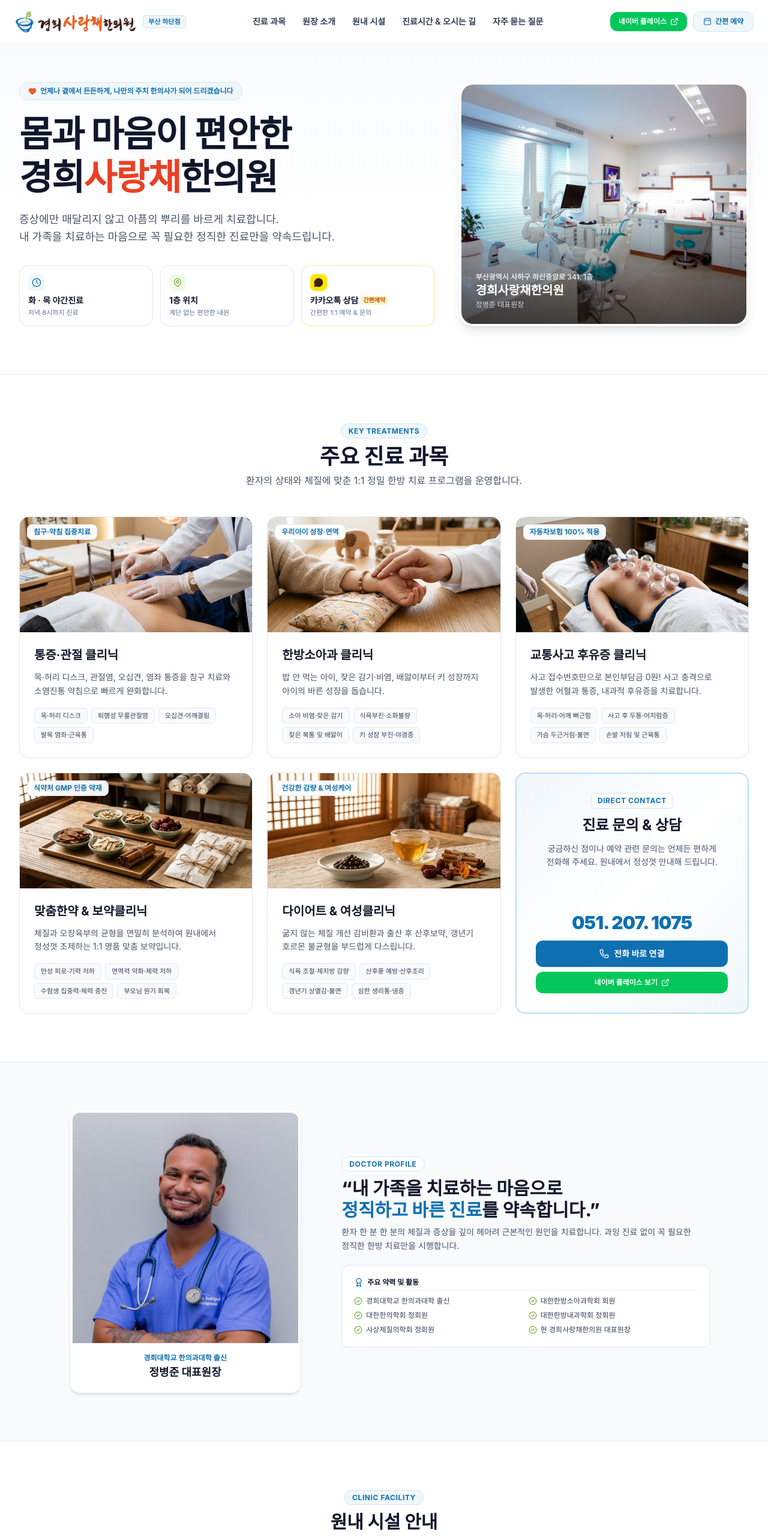
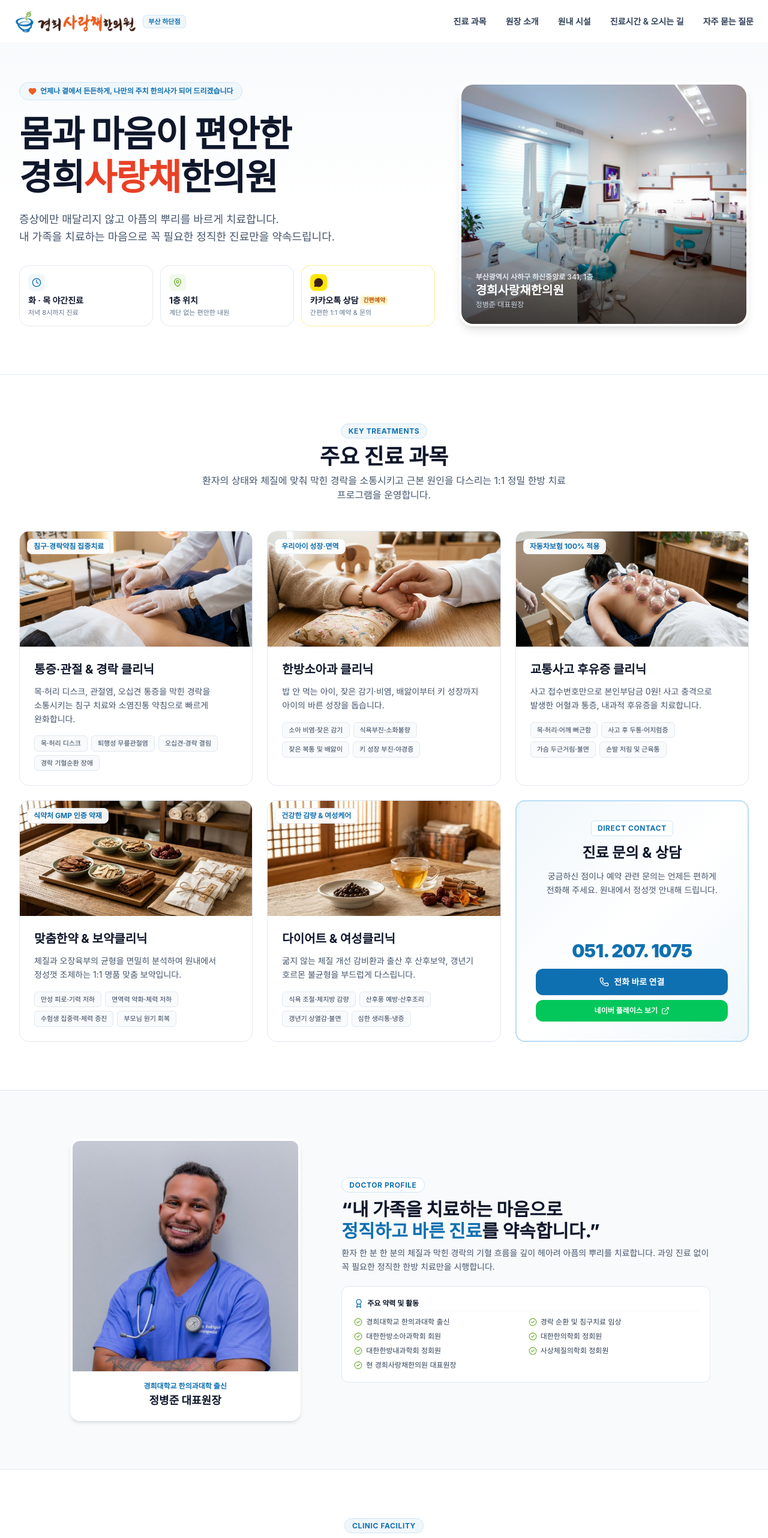
Before and after one commit to www02nara/sarangchae, a Next.js app: page / in a window 1280 px wide. Shown: the top 2564 px of the page at 60% size. Built offline with nearby package versions, Linux system fonts and the light colour scheme; a web font is replaced by a local one.

Commit message:
feat: remove top header action buttons and integrate meridian therapy content

```diff
--- a/src/components/ClinicGrid.tsx
+++ b/src/components/ClinicGrid.tsx
@@ -27,7 +27,7 @@ export default function ClinicGrid() {
             주요 진료 과목
           </h2>
           <p className="text-slate-600 text-sm sm:text-base">
-            환자의 상태와 체질에 맞춘 1:1 정밀 한방 치료 프로그램을 운영합니다.
+            환자의 상태와 체질에 맞춰 막힌 경락을 소통시키고 근본 원인을 다스리는 1:1 정밀 한방 치료 프로그램을 운영합니다.
           </p>
         </div>
 
--- a/src/components/ClinicTour.tsx
+++ b/src/components/ClinicTour.tsx
@@ -6,8 +6,8 @@ import { getAssetPath } from "@/utils/assetPath";
 export default function ClinicTour() {
   const tourItems = [
     {
-      title: "1인 프라이빗 치료실",
-      desc: "위생적인 1회용 침구와 멸균 시트를 갖춘 아늑한 치료 공간",
+      title: "1인 프라이빗 경락·치료실",
+      desc: "위생적인 1회용 침구와 멸균 시트를 갖춘 아늑한 경락·침구 치료 공간",
       image: "/images/facility1.jpg",
     },
     {
--- a/src/components/DoctorIntro.tsx
+++ b/src/components/DoctorIntro.tsx
@@ -40,7 +40,7 @@ export default function DoctorIntro() {
                 <span className="text-[#0f70b1]">정직하고 바른 진료</span>를 약속합니다.”
               </h2>
               <p className="text-slate-600 text-sm leading-relaxed">
-                환자 한 분 한 분의 체질과 증상을 깊이 헤아려 근본적인 원인을 치료합니다.
+                환자 한 분 한 분의 체질과 막힌 경락의 기혈 흐름을 깊이 헤아려 아픔의 뿌리를 치료합니다.
                 과잉 진료 없이 꼭 필요한 정직한 한방 치료만을 시행합니다.
               </p>
             </div>
@@ -58,6 +58,10 @@ export default function DoctorIntro() {
                 </div>
                 <div className="flex items-center gap-1.5">
                   <CheckCircle2 className="w-3.5 h-3.5 text-[#72b033] shrink-0" />
+                  <span>경락 순환 및 침구치료 임상</span>
+                </div>
+                <div className="flex items-center gap-1.5">
+                  <CheckCircle2 className="w-3.5 h-3.5 text-[#72b033] shrink-0" />
                   <span>대한한방소아과학회 회원</span>
                 </div>
                 <div className="flex items-center gap-1.5">
@@ -72,7 +76,7 @@ export default function DoctorIntro() {
                   <CheckCircle2 className="w-3.5 h-3.5 text-[#72b033] shrink-0" />
                   <span>사상체질의학회 정회원</span>
                 </div>
-                <div className="flex items-center gap-1.5">
+                <div className="flex items-center gap-1.5 sm:col-span-2">
                   <CheckCircle2 className="w-3.5 h-3.5 text-[#72b033] shrink-0" />
                   <span>현 경희사랑채한의원 대표원장</span>
                 </div>
--- a/src/components/FaqSection.tsx
+++ b/src/components/FaqSection.tsx
@@ -7,7 +7,7 @@ import { ChevronDown, Phone } from "lucide-react";
 export default function FaqSection() {
   const [openIndex, setOpenIndex] = useState<number | null>(null);
 
-  const topFaqs = FAQ_LIST.slice(0, 4);
+  const topFaqs = FAQ_LIST;
 
   const toggleAccordion = (index: number) => {
     setOpenIndex(openIndex === index ? null : index);
--- a/src/components/Header.tsx
+++ b/src/components/Header.tsx
@@ -3,14 +3,12 @@
 import React, { useState, useEffect } from "react";
 import Link from "next/link";
 import { CLINIC_INFO } from "@/data/clinicData";
-import { useModal } from "@/context/ModalContext";
 import { getAssetPath } from "@/utils/assetPath";
-import { Calendar, Menu, X, ExternalLink } from "lucide-react";
+import { Menu, X } from "lucide-react";
 
 export default function Header() {
   const [isScrolled, setIsScrolled] = useState(false);
   const [mobileMenuOpen, setMobileMenuOpen] = useState(false);
-  const { openBooking } = useModal();
 
   useEffect(() => {
     const handleScroll = () => {
@@ -52,7 +50,7 @@ export default function Header() {
           </Link>
 
           {/* Desktop Nav Items */}
-          <nav className="hidden lg:flex items-center gap-7 text-sm font-semibold text-slate-700">
+          <nav className="hidden lg:flex items-center gap-8 text-sm font-semibold text-slate-700">
             {navLinks.map((link) => (
               <a
                 key={link.name}
@@ -64,35 +62,8 @@ export default function Header() {
             ))}
           </nav>
 
-          {/* Right Action CTA Buttons */}
-          <div className="hidden sm:flex items-center gap-2.5">
-            <a
-              href={CLINIC_INFO.naverPlaceUrl}
-              target="_blank"
-              rel="noopener noreferrer"
-              className="px-3.5 py-2 rounded-xl text-xs font-bold text-white bg-[#03C75A] hover:bg-[#02b14f] transition flex items-center gap-1.5 shadow-2xs"
-            >
-              <span>네이버 플레이스</span>
-              <ExternalLink className="w-3.5 h-3.5" />
-            </a>
-
-            <button
-              onClick={() => openBooking()}
-              className="px-4 py-2 rounded-xl text-xs font-bold text-[#0f70b1] bg-[#f0f7fb] hover:bg-[#e0f0fa] border border-[#d0e5f5] transition flex items-center gap-1.5 shadow-3xs"
-            >
-              <Calendar className="w-3.5 h-3.5 text-[#0f70b1]" />
-              <span>간편 예약</span>
-            </button>
-          </div>
-
           {/* Mobile Menu Button */}
-          <div className="flex items-center gap-1.5 sm:gap-2 lg:hidden">
-            <button
-              onClick={() => openBooking()}
-              className="px-2.5 py-1.5 rounded-lg text-xs font-bold text-[#0f70b1] bg-[#f0f7fb] hover:bg-[#e0f0fa] border border-[#d0e5f5] sm:hidden"
-            >
-              예약
-            </button>
+          <div className="flex items-center lg:hidden">
             <button
               onClick={() => setMobileMenuOpen(!mobileMenuOpen)}
               aria-label="메뉴 토글"
@@ -119,28 +90,6 @@ export default function Header() {
               </a>
             ))}
           </div>
-
-          <div className="pt-2 flex flex-col gap-2">
-            <button
-              onClick={() => {
-                setMobileMenuOpen(false);
-                openBooking();
-              }}
-              className="w-full py-3 bg-[#0f70b1] hover:bg-[#0c5c92] text-white font-bold rounded-xl text-center flex items-center justify-center gap-2 shadow-2xs"
-            >
-              <Calendar className="w-4 h-4 text-white" />
-              간편 진료 예약
-            </button>
-            <a
-              href={CLINIC_INFO.naverPlaceUrl}
-              target="_blank"
-              rel="noopener noreferrer"
-              className="w-full py-3 bg-[#03C75A] text-white font-bold rounded-xl text-center flex items-center justify-center gap-2 shadow-2xs"
-            >
-              <ExternalLink className="w-4 h-4" />
-              네이버 플레이스
-            </a>
-          </div>
         </div>
       )}
     </header>
--- a/src/data/clinicData.ts
+++ b/src/data/clinicData.ts
@@ -78,15 +78,15 @@ export const OPERATING_HOURS: OperatingHours = {
 export const CLINIC_SERVICES: ClinicItem[] = [
   {
     id: "pain-joint",
-    title: "통증·관절 클리닉",
-    tag: "침구·약침 집중치료",
-    shortDesc: "목·허리 디스크, 관절염, 오십견, 염좌 통증을 침구 치료와 소염진통 약침으로 빠르게 완화합니다.",
+    title: "통증·관절 & 경락 클리닉",
+    tag: "침구·경락약침 집중치료",
+    shortDesc: "목·허리 디스크, 관절염, 오십견 통증을 막힌 경락을 소통시키는 침구 치료와 소염진통 약침으로 빠르게 완화합니다.",
     fullDesc:
-      "척추와 관절 주위 근육과 인대의 긴장을 해소하고 염증을 가라앉히는 맞춤 침구 치료, 소염진통 약침, 한방 물리치료를 병행하여 편안한 일상으로 복귀를 돕습니다.",
+      "척추와 관절 주위 근육과 인대의 긴장을 해소하고 막힌 경락의 기혈 순환을 뚫어주는 맞춤 침구 치료, 소염진통 경락약침, 한방 물리치료를 병행하여 편안한 일상으로 복귀를 돕습니다.",
     iconName: "Activity",
-    symptoms: ["목·허리 디스크", "퇴행성 무릎관절염", "오십견·어깨결림", "발목 염좌·근육통"],
-    treatmentMethods: ["소염진통 봉약침 / 중성어혈약침", "근막 이완 침구치료", "온열 ICT/TENS 물리치료", "부항 요법"],
-    features: ["1인 전용 침구 치료실", "건강보험 적용 물리치료", "개인별 맞춤 생활 처방"],
+    symptoms: ["목·허리 디스크", "퇴행성 무릎관절염", "오십견·경락 결림", "경락 기혈순환 장애"],
+    treatmentMethods: ["소염진통 경락약침 / 봉약침", "경락 순환 침구치료", "경혈 온열 물리치료", "부항 요법"],
+    features: ["1인 전용 침구·경락 치료실", "건강보험 적용 물리치료", "개인별 맞춤 생활 처방"],
   },
   {
     id: "pediatrics",
@@ -189,4 +189,10 @@ export const FAQ_LIST: FaqItem[] = [
       "네, 한방소아과 진료를 통해 잦은 감기나 비염, 밥을 잘 먹지 않는 아이, 잦은 복통, 키 성장에 도움을 주는 순한 맞춤 한약과 아프지 않은 자석침/스티커침 치료를 편안하게 받으실 수 있습니다.",
     category: "소아 진료",
   },
+  {
+    question: "한의원 경락 치료와 침구 치료는 어떤 원리로 효과가 있나요?",
+    answer:
+      "경락(經絡)은 인체의 오장육부와 전신을 연결하며 기혈(氣血)이 순환하는 통로입니다. 만성 통증, 스트레스, 잘못된 자세나 어혈로 인해 경락이 막히면 결림과 통증이 심해집니다. 경희사랑채한의원에서는 정밀 진맥을 통해 막힌 경락을 찾아 정통 침구, 소염진통 경락약침, 부항 및 온열 요법으로 기혈의 흐름을 원활하게 소통시켜 통증을 빠르게 완화하고 신체 밸런스를 회복시킵니다.",
+    category: "경락 및 침구 치료",
+  },
 ];
```
